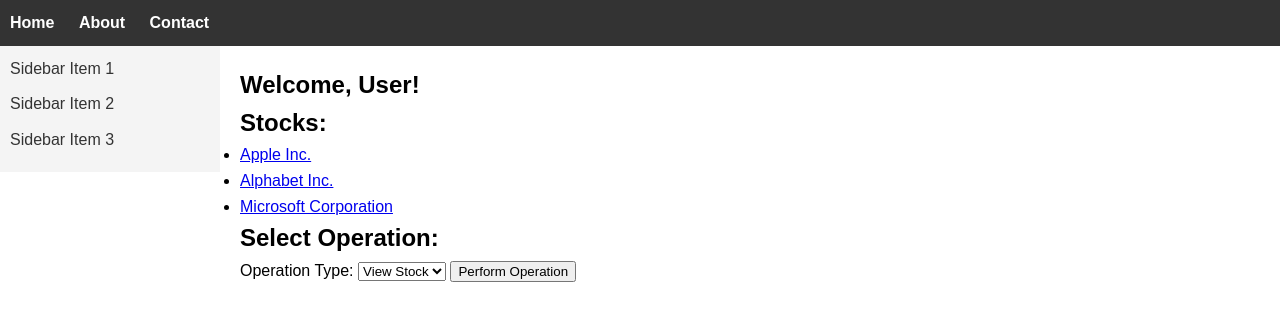
After one commit to Anup-Nayak/Malamal-Trading-website, a Flask app: page /dash in a window 1280 px wide. The commit adds this page. Shown: the top 321 px of the page. Run offline with Flask 3, Linux system fonts and the light colour scheme.

Commit message:
local dashboard add

```diff
--- a/app.py
+++ b/app.py
@@ -71,5 +71,15 @@ def logout():
 def stock():
     return render_template('stock.html',username=session['username'])
 
+@app.route('/dash', methods=['GET', 'POST'])
+def dash():
+    stocks = [
+    {"symbol": "AAPL", "name": "Apple Inc."},
+    {"symbol": "GOOGL", "name": "Alphabet Inc."},
+    {"symbol": "MSFT", "name": "Microsoft Corporation"}
+    ]
+
+    return render_template('dash.html',stocks=stocks)
+
 if __name__ == '__main__':
     app.run(debug=True)
--- a/templates/base.html
+++ b/templates/base.html
@@ -4,7 +4,7 @@
     <link rel="stylesheet" type="text/css" href="{{ url_for('static', filename='baseStyle.css') }}">
     <meta charset="UTF-8">
     <meta name="viewport" content="width=device-width, initial-scale=1.0">
-    <title>{% block title %}My Website{% endblock %}</title>
+    <title>{% block title %}Stock Data{% endblock %}</title>
     <!-- Add your CSS links or stylesheets here -->
 </head>
 <body>
--- /dev/null
+++ b/templates/dash.html
@@ -0,0 +1,25 @@
+{% extends "base.html" %}
+
+{% block content %}
+    <h1>Welcome, User!</h1>
+
+    <!-- Stock List -->
+    <h2>Stocks:</h2>
+    <ul>
+        {% for stock in stocks %}
+            <li><a href="#">{{ stock.name }}</a></li>
+        {% endfor %}
+    </ul>
+
+    <!-- Dropdown for Stock Operations -->
+    <h2>Select Operation:</h2>
+    <form action="{{ url_for('dash') }}" method="post">
+        <label for="operationType">Operation Type:</label>
+        <select name="operationType" id="operationType">
+            <option value="view">View Stock</option>
+            <option value="buy">Buy Stock</option>
+            <option value="sell">Sell Stock</option>
+        </select>
+        <button type="submit">Perform Operation</button>
+    </form>
+{% endblock %}
--- a/templates/stock.html
+++ b/templates/stock.html
@@ -1,7 +1,7 @@
 {% extends "base.html" %}
 
 {% block content %}
-    <h1>Welcome to the Home Page!</h1>
+    <h1>This is where stock (single) data will be shown. </h1>
     <body>
         <div class="welcome-container">
             <h1>Welcome, {{ username }}!</h1>
```
